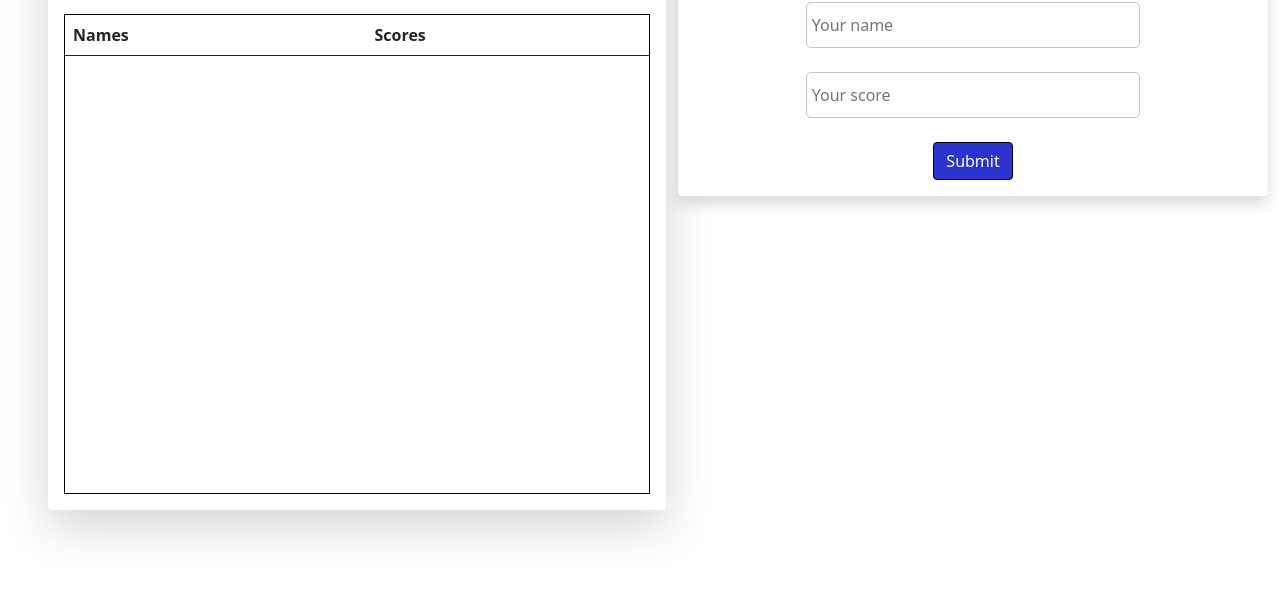
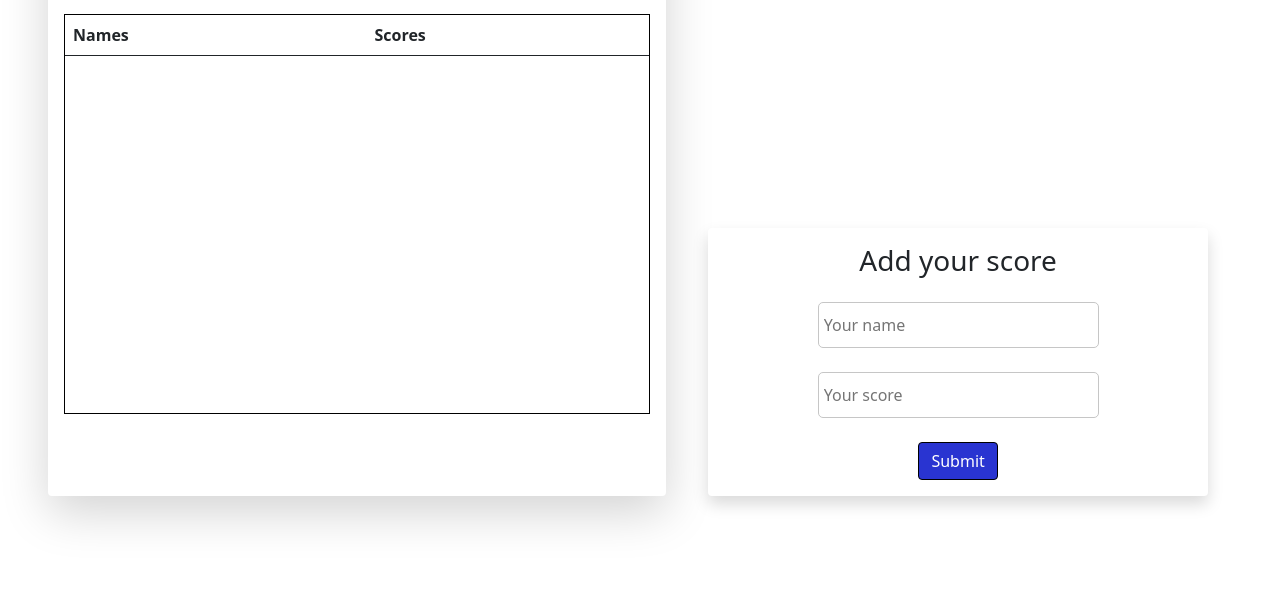
Before and after one commit to Ntwali-Josue/leaderboard, a website built with webpack: page src/index.html in a window 1280 px wide. Shown: the part 185-800 px from the top of the page. Built offline with nearby package versions, Linux system fonts and the light colour scheme; no server answers; files whose address does not match are found by name.

Commit message:
Style the form input

```diff
--- a/src/style.css
+++ b/src/style.css
@@ -1,6 +1,10 @@
 * {
   padding: 0;
   margin: 0;
+}
+
+.root {
+  background: url('../images/bg-img.jpg');
 }
 
 .button {
@@ -17,7 +21,7 @@ input {
 
 .overflow {
   overflow: auto;
-  height: 60vh;
+  height: 50vh;
   border: 1px #000 solid;
 }
 
@@ -25,3 +29,9 @@ input {
 .scores {
   width: 60%;
 }
+
+form {
+  width: 500px;
+  margin-left: 30px;
+  margin-top: 300px;
+}
```
